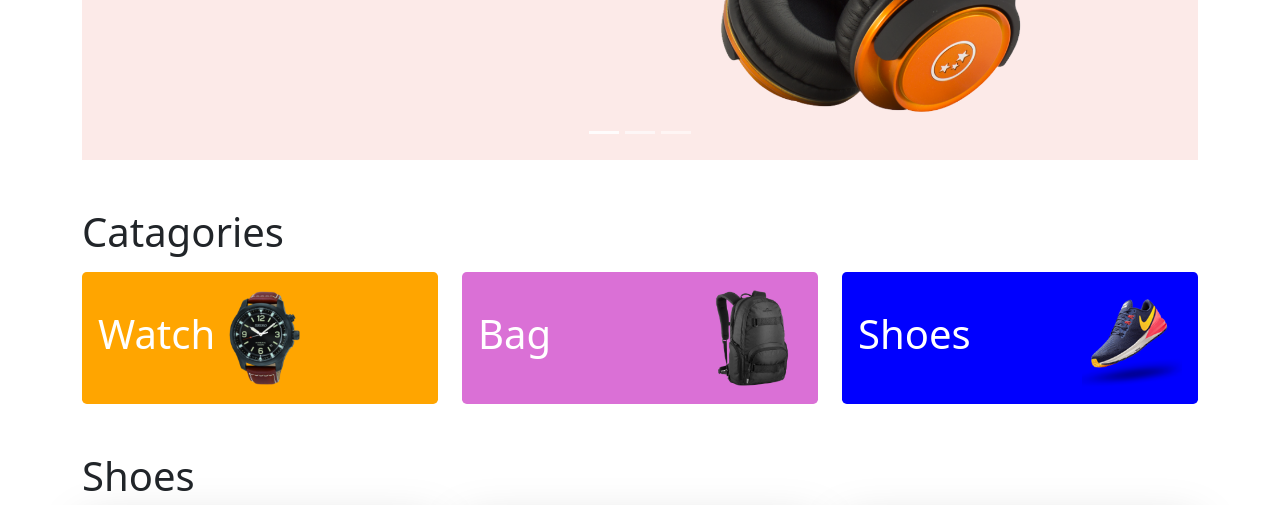
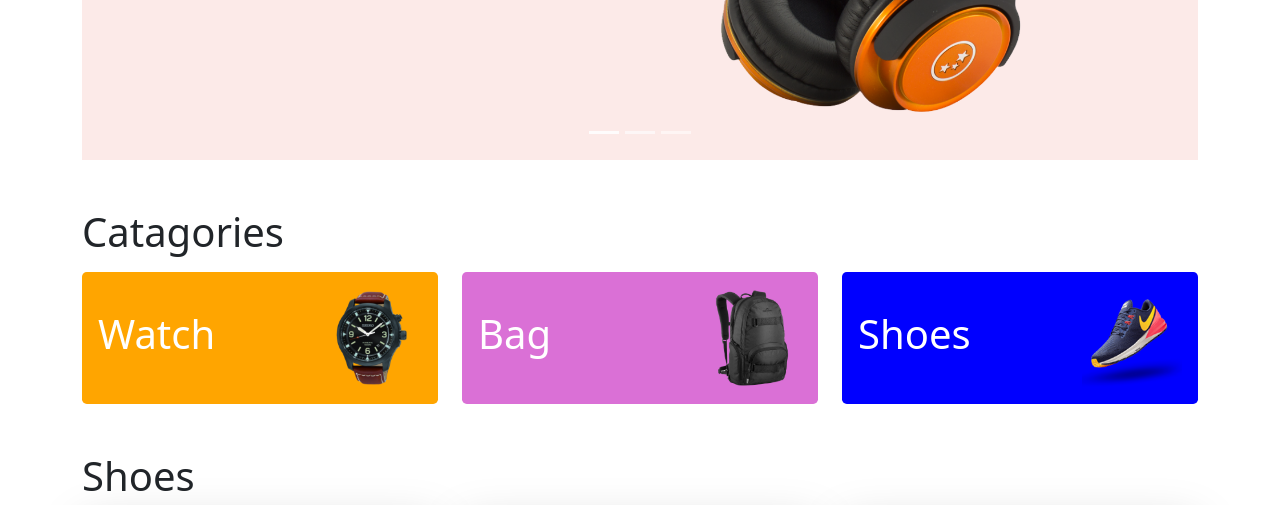
Before and after one commit to mhselim103/ecommerce-landing-page, a plain HTML site: page index.html in a window 1280 px wide. Shown: the part 496-1001 px from the top of the page. Drawn offline with nearby package versions, Linux system fonts and the light colour scheme.

Commit message:
correction

```diff
--- a/index.html
+++ b/index.html
@@ -132,7 +132,7 @@
 
             <div class="row g-4">
                 <div class="col-lg-4 col-md-6 col-12">
-                    <div class="p-3 rounded-3 d-flex align-items-center justify-content-betweeng-5 cat1">
+                    <div class="p-3 rounded-3 d-flex align-items-center justify-content-between g-5 cat1">
                         <h1 class="text-white">Watch</h1>
                         <img src="images/categories/watch.png" alt="">
                     </div>
```
